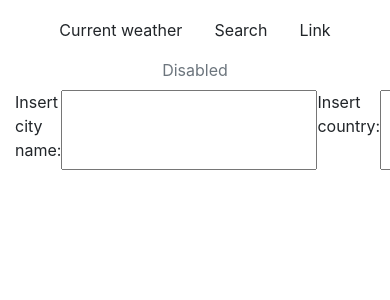
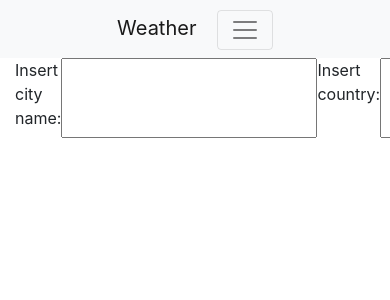
Before and after one commit to Gvbriel/weather-app-flask, a Flask app: page /search.html in a window 390 px wide; the page is wider, and only the part inside the window is pictured. Shown: the top 300 px of that part. Run offline with Flask 2, Linux system fonts and the light colour scheme; parts of the project's set-up code (start-up, migrations or seed data) failed here and were passed over; some libraries are stand-ins or nearby versions.

Commit message:
Responsive fixes

```diff
--- a/templates/base.html
+++ b/templates/base.html
@@ -1,39 +1,68 @@
 <!DOCTYPE html>
 <html lang="en">
   <head>
-    <meta charset="UTF-8">
-    <link rel="stylesheet" href="https://stackpath.bootstrapcdn.com/bootstrap/4.3.1/css/bootstrap.min.css" integrity="sha384-ggOyR0iXCbMQv3Xipma34MD+dH/1fQ784/j6cY/iJTQUOhcWr7x9JvoRxT2MZw1T" crossorigin="anonymous">
-    <link rel="stylesheet" href="https://raw.githubusercontent.com/Gvbriel/weather-app-flask/main/Static/style.css">
-    <title>{% block title %}
-    {% endblock %}</title>
 
-    {% block script %}
-    {% endblock %}
+    <meta charset="utf-8">
+    <meta name="viewport" content="width=device-width, initial-scale=1, shrink-to-fit=no">
+    <link
+      rel="stylesheet"
+      href="https://stackpath.bootstrapcdn.com/bootstrap/4.3.1/css/bootstrap.min.css"
+      integrity="sha384-ggOyR0iXCbMQv3Xipma34MD+dH/1fQ784/j6cY/iJTQUOhcWr7x9JvoRxT2MZw1T"
+      crossorigin="anonymous"
+    />
+
+    <title>{% block title %} {% endblock %}</title>
+
+    {% block script %} {% endblock %}
   </head>
   <body onload="updateTime();">
-  <div class="containter">
-
-    <ul class="nav justify-content-center" style="margin-top:10px;">
-        <li class="nav-item">
-          <a class="nav-link active" href="index.html">Current weather</a>
+    <nav
+      class="navbar navbar-expand-lg navbar-light bg-light d-flex justify-content-center"
+    >
+      <div class="mx-auto d-sm-flex d-block flex-sm-nowrap">
+        <a class="navbar-brand" href="index.html">Weather</a>
+        <button
+          class="navbar-toggler"
+          type="button"
+          data-toggle="collapse"
+          data-target="#navbarNav"
+          aria-controls="navbarNav"
+          aria-expanded="false"
+          aria-label="Toggle navigation"
+        >
+          <span class="navbar-toggler-icon"></span>
+        </button>
+        <div class="collapse navbar-collapse" id="navbarNav">
+          <ul class="navbar-nav">
+            <li class="nav-item active">
+              <a class="nav-link" href="search.html"
+                >Search <span class="sr-only">(current)</span></a
+              >
             </li>
             <li class="nav-item">
-          <a class="nav-link" href="search.html">Search</a>
-        </li>
-        <li class="nav-item">
-          <a class="nav-link" href="#">Link</a>
-        </li>
-        <li class="nav-item">
-          <a class="nav-link disabled" href="#" tabindex="-1" aria-disabled="true">Disabled</a>
+              <a class="nav-link" href="#">Features</a>
             </li>
           </ul>
+        </div>
+      </div>
+    </nav>
 
-      {% block content %}
-      {% endblock %}
-    </div>
+    {% block content %} {% endblock %}
 
-    <script src="https://code.jquery.com/jquery-3.3.1.slim.min.js" integrity="sha384-q8i/X+965DzO0rT7abK41JStQIAqVgRVzpbzo5smXKp4YfRvH+8abtTE1Pi6jizo" crossorigin="anonymous"></script>
-    <script src="https://cdnjs.cloudflare.com/ajax/libs/popper.js/1.14.7/umd/popper.min.js" integrity="sha384-UO2eT0CpHqdSJQ6hJty5KVphtPhzWj9WO1clHTMGa3JDZwrnQq4sF86dIHNDz0W1" crossorigin="anonymous"></script>
-    <script src="https://stackpath.bootstrapcdn.com/bootstrap/4.3.1/js/bootstrap.min.js" integrity="sha384-JjSmVgyd0p3pXB1rRibZUAYoIIy6OrQ6VrjIEaFf/nJGzIxFDsf4x0xIM+B07jRM" crossorigin="anonymous"></script>
+    <script
+      src="https://code.jquery.com/jquery-3.3.1.slim.min.js"
+      integrity="sha384-q8i/X+965DzO0rT7abK41JStQIAqVgRVzpbzo5smXKp4YfRvH+8abtTE1Pi6jizo"
+      crossorigin="anonymous"
+    ></script>
+    <script
+      src="https://cdnjs.cloudflare.com/ajax/libs/popper.js/1.14.7/umd/popper.min.js"
+      integrity="sha384-UO2eT0CpHqdSJQ6hJty5KVphtPhzWj9WO1clHTMGa3JDZwrnQq4sF86dIHNDz0W1"
+      crossorigin="anonymous"
+    ></script>
+    <script
+      src="https://stackpath.bootstrapcdn.com/bootstrap/4.3.1/js/bootstrap.min.js"
+      integrity="sha384-JjSmVgyd0p3pXB1rRibZUAYoIIy6OrQ6VrjIEaFf/nJGzIxFDsf4x0xIM+B07jRM"
+      crossorigin="anonymous"
+    ></script>
   </body>
 </html>
```
Also changed, not shown: templates/index.html (+8 -4 lines). Lines whose indentation alone changed are shown as unchanged.
